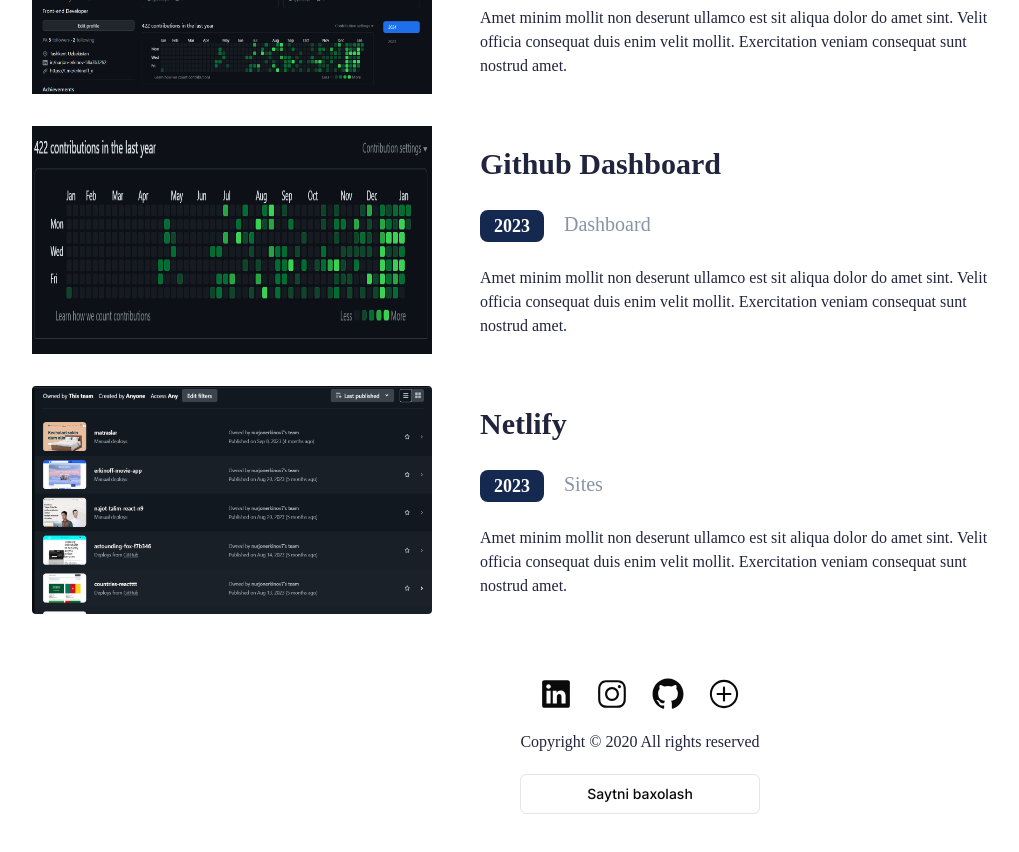
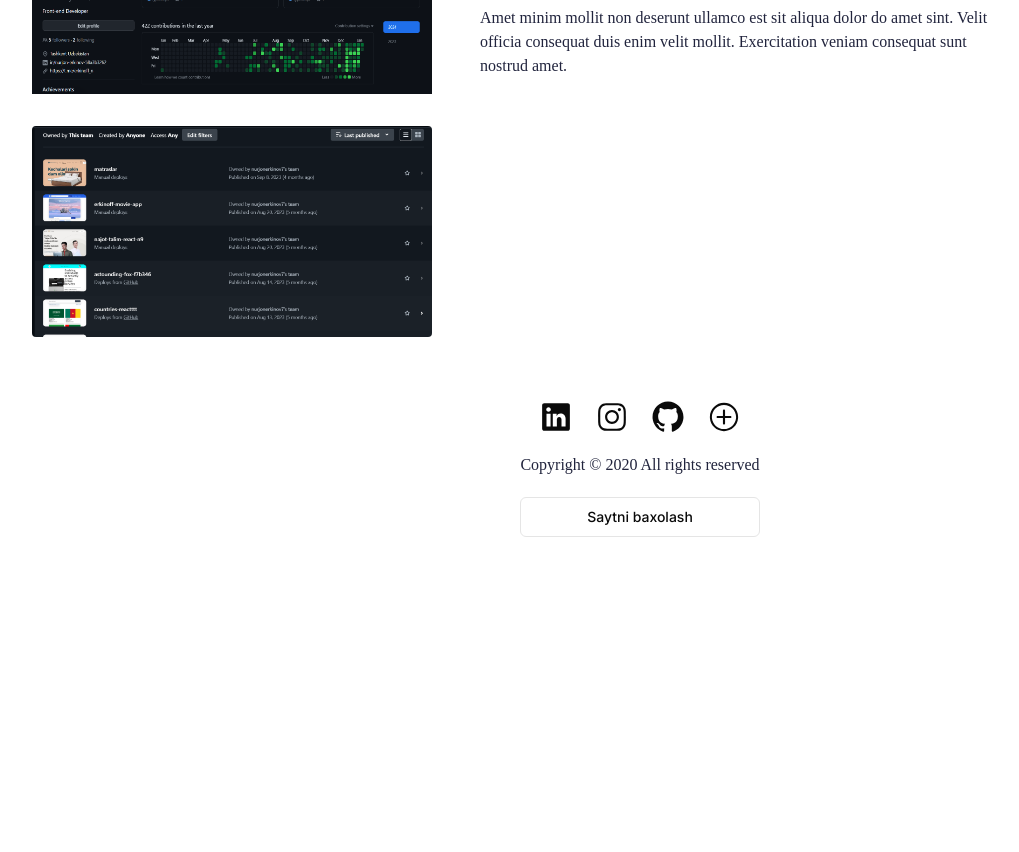
Before and after one commit to erkinovnurjon/portfolio, a Next.js app: page / in a window 1280 px wide. Shown: the part 1360-2212 px from the top of the page, without its empty margins (0-1019 px from the left). After the commit the page ends 1961 px from the top, so only its background shows below. Built offline with nearby package versions, Linux system fonts and the light colour scheme.

Commit message:
udaleno dashboard

```diff
--- a/components/shared/dashboard.tsx
+++ b/components/shared/dashboard.tsx
@@ -43,36 +43,7 @@
             </p>
           </div>
         </div>
-        <div className=" flex flex-col md:flex-row justify-center md:my-4 md:justify-start md:gap-12">
-          <Image
-            src={Dashboardd}
-            alt="Rectangle"
-            className=" w-full md:w-[400px]"
-            width={400}
-            height={200}
-          />
 
-          <div>
-            <h1 className="text-3xl font-['Heebo'] text-center md:text-start font-bold text-[#21243d] dark:text-white/70 py-5 ">
-              Github Dashboard
-            </h1>
-            <div className=" flex gap-5 justify-center md:justify-start py-2">
-              <div className="bg-[#142850] flex items-center justify-center w-16 h-8  rounded-lg">
-                <span className="text-lg font-['Heebo'] font-black leading-[60px] text-white ">
-                  2023
-                </span>
-              </div>
-              <span className="text-xl font-['Heebo'] text-[#8695a4] dark:text-white/70 ">
-                Dashboard
-              </span>
-            </div>
-            <p className="font-['Heebo'] text-[#21243d] dark:text-white/70 w-full text-center md:text-start md:w-2/3 py-4">
-              Amet minim mollit non deserunt ullamco est sit aliqua dolor do
-              amet sint. Velit officia consequat duis enim velit mollit.
-              Exercitation veniam consequat sunt nostrud amet.
-            </p>
-          </div>
-        </div>
         <div className=" flex flex-col md:flex-row md:my-8 my-2 justify-center md:justify-start md:gap-12">
           <Image
             src={Netlify}
@@ -82,7 +53,7 @@
             height={200}
           />
 
-          <div>
+          {/* <div>
             <h1 className="text-3xl font-['Heebo'] text-center md:text-start font-bold text-[#21243d] dark:text-white/70 py-5 ">
               <Link
                 href={"https://app.netlify.com/teams/nurjonerkinov7/overview"}
@@ -105,7 +76,7 @@
               amet sint. Velit officia consequat duis enim velit mollit.
               Exercitation veniam consequat sunt nostrud amet.
             </p>
-          </div>
+          </div> */}
         </div>
       </div>
     </div>
```
